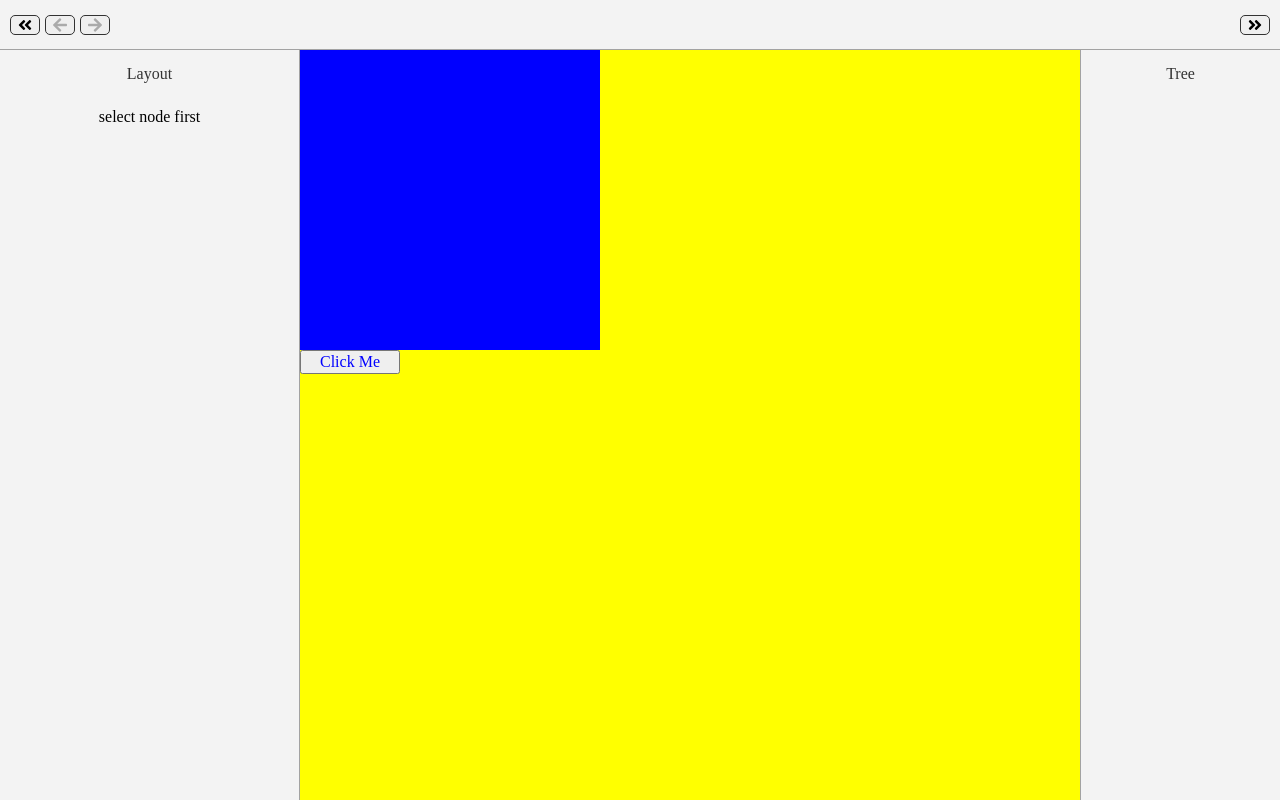
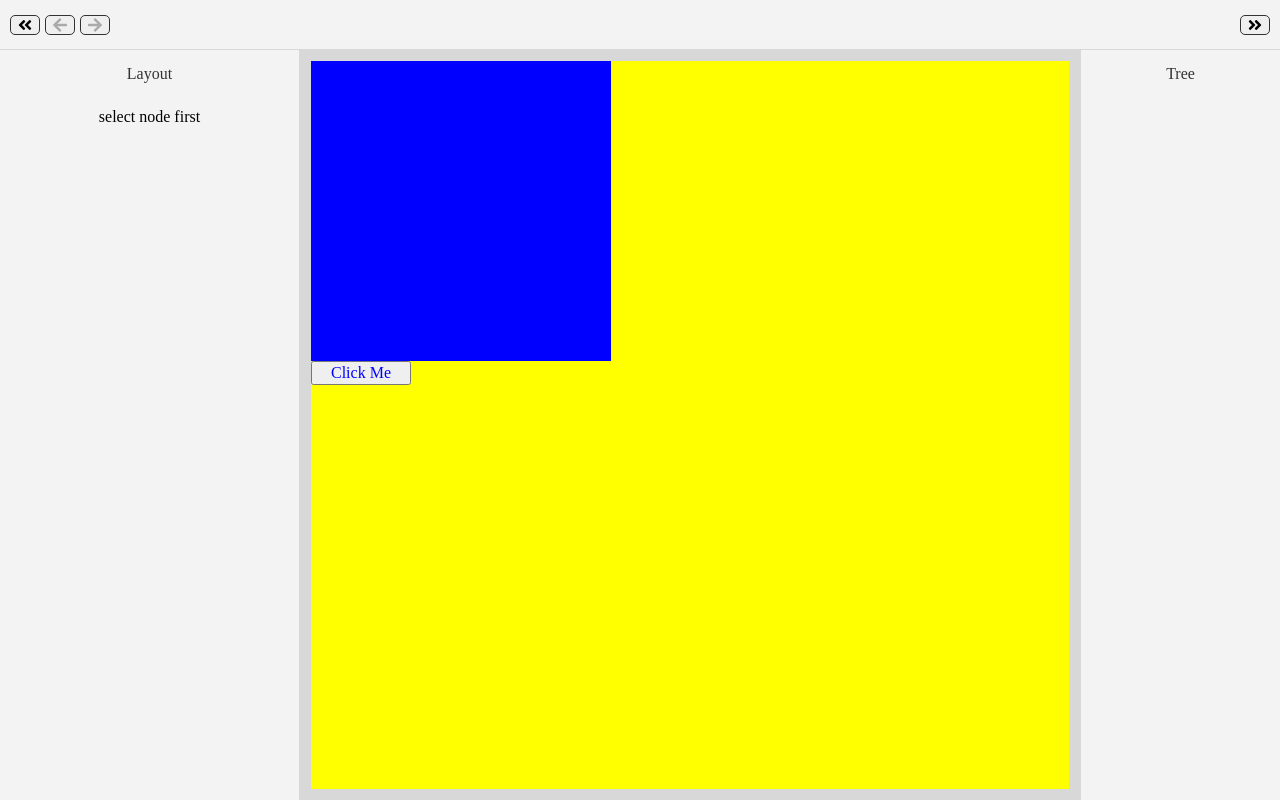
Before and after one commit to jasonlinkai/web-editor, a React (Create React App) app: page / in a window 1280 px wide. Built offline with nearby package versions, Linux system fonts and the light colour scheme.

Commit message:
update: editor bg

```diff
--- a/src/WebEditor/Renderer/Renderer.module.scss
+++ b/src/WebEditor/Renderer/Renderer.module.scss
@@ -1,5 +1,9 @@
+@import "../../variables";
+
 .renderer {
   width: 100%;
-  height: 100%;
+  height: calc(100% - 20px);
+  margin: 10px;
+  border: 1px solid $panel-border;
   overflow: scroll;
 }
--- a/src/_variables.scss
+++ b/src/_variables.scss
@@ -1,4 +1,5 @@
+$background: #d8d8d8;
 $panel-bg: #f3f3f3;
-$panel-border: #a2a2a2;
+$panel-border: #d8d8d8;
 $label: #5100ff;
 $text: #333;
--- a/src/index.scss
+++ b/src/index.scss
@@ -1 +1,5 @@
 @import "./variables";
+
+html {
+  background-color: $background;
+}
```
